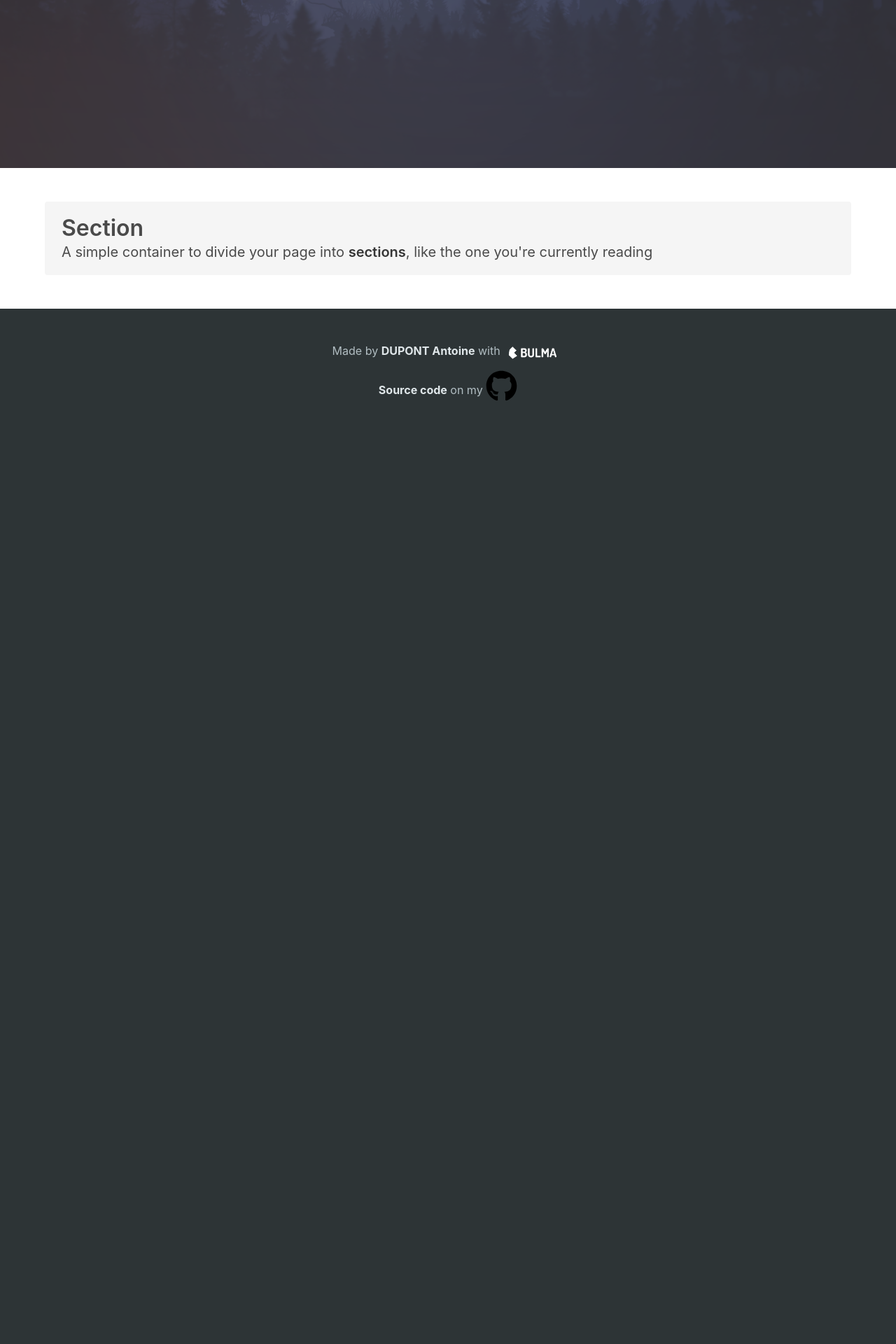
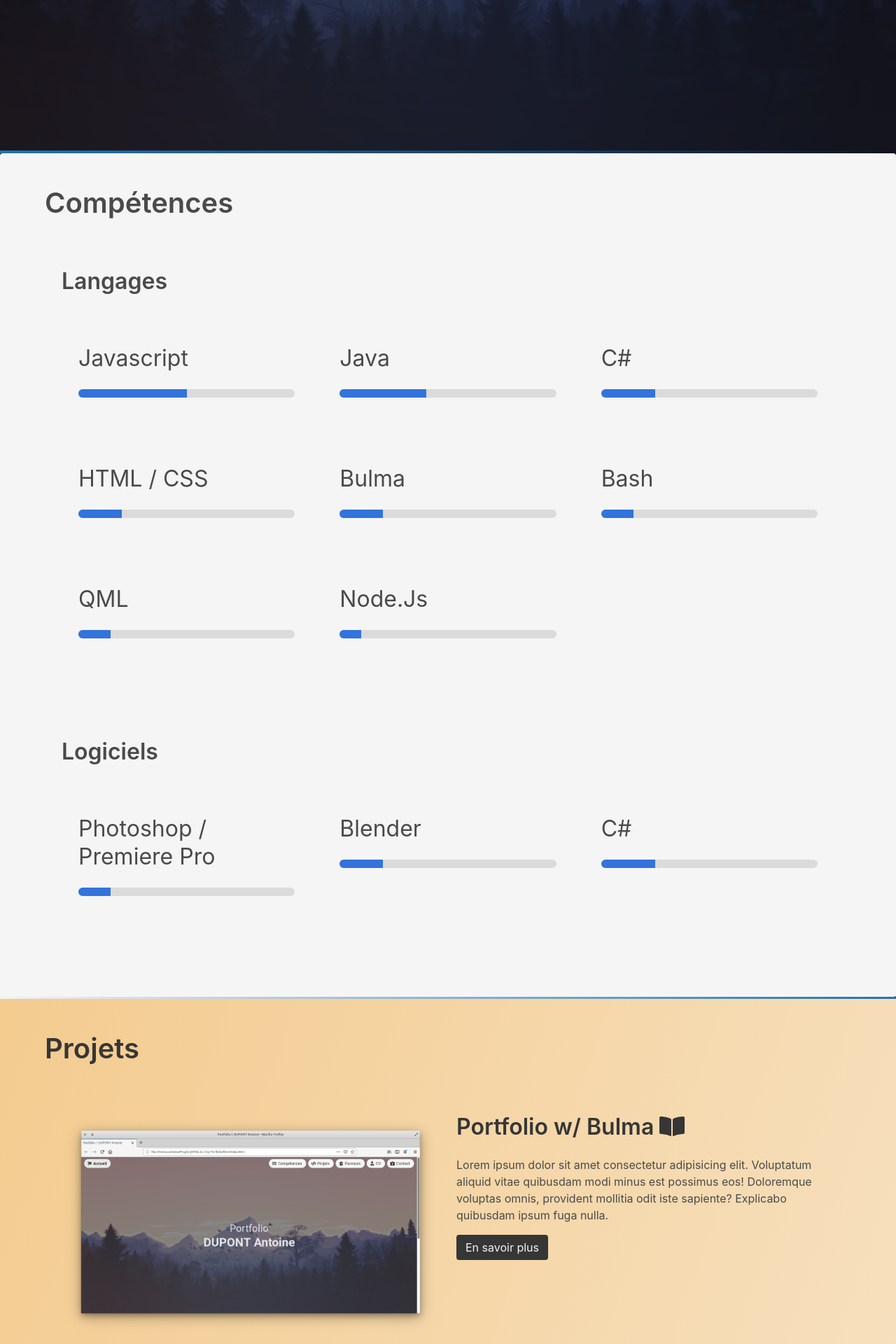
Before and after one commit to BoBsmil3Y/Portfolio, a PHP site: page /html/index.html in a window 1280 px wide. Shown: the part 560-2480 px from the top of the page at 70% size. Before the commit the page ends 1132 px from the top, so only its background shows below. Run offline with PHP 8.4, Linux system fonts and the light colour scheme; some libraries are stand-ins or nearby versions.

Commit message:
Beginning skills section & testing background section

```diff
--- a/css/style.css
+++ b/css/style.css
@@ -1,26 +1,20 @@
 /*
 HEADER
 */
-.hero.has-background {
-  position: relative;
-  overflow: hidden;
-}
-
-.hero-background {
-  position: absolute;
-  object-fit: cover;
-  object-position: center center;
-  width: 100%;
-  height: 100%;
-}
-
-.hero-background.is-transparent {
-  opacity: 0.4;
-}
-
 .hero .hero-body .subtitle,
 .hero .hero-body .title {
   color: #dfe6e9;
+}
+
+.has-background {
+  background-image: url("../img/bg.png");
+  background-position: top center;
+  background-attachment: scroll;
+  background-color: #636e72;
+  background-blend-mode: multiply;
+  background-size: cover;
+  height: 80vh;
+  width: 100%;
 }
 
 /*
@@ -29,9 +23,31 @@ END HEADER
 
 
 
+
 /*
 MAIN CONTENT
 */
+hr {
+  height: 4px;
+  margin-top: -25px;
+  margin-bottom: 0px;
+}
+
+.hr-blue {
+  background: rgb(32, 117, 176);
+  background: linear-gradient(90deg, rgba(32, 117, 176, 1) 0%, rgba(2, 0, 36, 0.053658963585434205) 100%);
+}
+
+.hr-blue-invert {
+  background: rgb(2, 0, 36);
+  background: linear-gradient(90deg, rgba(2, 0, 36, 0.053658963585434205) 0%, rgba(32, 117, 176, 1) 100%);
+}
+
+.section-blue {
+  background-image: linear-gradient(109.6deg, rgba(231, 152, 32, 0.5) 0%, rgba(239, 200, 140, 0.5) 90%);
+}
+
+/*background-image: linear-gradient( 109.6deg,  rgba(3,195,187,1) 11.2%, rgba(180,196,255,1) 91.1% );*/
 
 /*
 END MAIN CONTENT
@@ -39,12 +55,17 @@ END MAIN CONTENT
 
 
 
-
 /*
 FOOTER
 */
 .footer {
-  background-color: #2d3436;
+  background-image: url("../img/bear.png");
+  background-position: auto;
+  background-attachment: scroll;
+  background-color: #636e72;
+  background-blend-mode: multiply;
+  /*background-size: auto 100%;*/
+  background-repeat: no-repeat;
 }
 
 .footer .bulma-logo {
@@ -60,12 +81,10 @@ FOOTER
 
 .footer .footer-text {
   color: #b2bec3;
-
 }
 
 .footer .footer-text b {
   color: #dfe6e9;
-
 }
 
 /*
--- a/html/index.html
+++ b/html/index.html
@@ -1,5 +1,5 @@
 <!DOCTYPE html>
-<html class="">
+<html>
 
 <head>
   <meta charset="utf-8" />
@@ -13,17 +13,17 @@
   <link rel="stylesheet" href="../css/style.css" />
 </head>
 
-<body>
+<body id="body">
+
   <!-- Header -->
-  <section class="hero is-dark is-fullheight has-background">
-    <img alt="Fill Murray" class="hero-background is-transparent" src="../img/bg.png" />
+  <section class="hero is-fullheight has-background" id="has-background">
     <div class="hero-head">
       <!-- Navbar -->
       <header class="navbar is-fixed-top">
         <div class="navbar-brand">
           <div class="navbar-item">
             <div class="buttons">
-              <a class="button is-rounded is-light is-active">
+              <a class="button is-rounded is-light is-active" href="#">
                 <span class="icon is-small"><i class="fas fa-sign" aria-hidden="true"></i></span>
                 <span><b>Accueil</b></span>
               </a>
@@ -44,7 +44,7 @@
                   <span class="icon is-small"><i class="fas fa-list" aria-hidden="true"></i></span>
                   <span> Compétences </span>
                 </a>
-                <a class="button is-rounded is-light">
+                <a class="button is-rounded is-light" href="#projects">
                   <span class="icon is-small"><i class="fas fa-code" aria-hidden="true"></i></span>
                   <span> Projets </span>
                 </a>
@@ -87,19 +87,348 @@
   </section>
   <!-- Header -->
 
-  <section class="section">
+  <hr class="hr-blue" />
+
+  <!-- Section compétences -->
+  <section class="section notification" id="skills">
     <div class="container">
-      <div class="notification">
-        <h1 class="title">Section</h1>
-        <h2 class="subtitle">
-          A simple container to divide your page into <strong>sections</strong>, like the one you're currently reading
-        </h2>
+      <h2 class="title is-2">Compétences</h2>
+      <!--Première ligne de compétences-->
+      <section class="section" id="languages">
+        <h3 class="title is-3">Langages</h3>
+        <section class="section first-line">
+          <div class="columns is-variable is-8">
+            <div class="column">
+              <h3 class="subtitle is-3">Javascript</h3>
+              <progress class="progress is-small is-link" value="50" max="100">50%</progress>
+            </div>
+
+            <div class="column">
+              <h3 class="subtitle is-3">Java</h3>
+              <progress class="progress is-small is-link" value="40" max="100">40%</progress>
+            </div>
+
+            <div class="column">
+              <h3 class="subtitle is-3">C#</h3>
+              <progress class="progress is-small is-link" value="25" max="100">25%</progress>
+            </div>
+
+          </div>
+        </section>
+        <!--Seconde ligne de compétences-->
+        <section class="section second-line">
+          <div class="columns is-variable is-8">
+            <div class="column">
+              <h3 class="subtitle is-3">HTML / CSS</h3>
+              <p></p>
+              <progress class="progress is-small is-link" value="20" max="100">20%</progress>
+            </div>
+            <div class="column">
+              <h3 class="subtitle is-3">Bulma</h3>
+              <progress class="progress is-small is-link" value="20" max="100">20%</progress>
+            </div>
+            <div class="column">
+              <h3 class="subtitle is-3">Bash</h3>
+              <progress class="progress is-small is-link" value="15" max="100">15%</progress>
             </div>
           </div>
         </section>
+        <!--troisième ligne de compétences-->
+        <section class="section second-line">
+          <div class="columns is-variable is-8">
+            <div class="column">
+              <h3 class="subtitle is-3">QML</h3>
+              <progress class="progress is-small is-link" value="15" max="100">15%</progress>
+            </div>
+            <div class="column">
+              <h3 class="subtitle is-3">Node.Js</h3>
+              <progress class="progress is-small is-link" value="10" max="100">10%</progress>
+            </div>
+            <div class="column">
+            </div>
+          </div>
+        </section>
+      </section>
+
+      <section class="section" id="software">
+        <h3 class="title is-3">Logiciels</h3>
+        <section class="section first-line">
+          <div class="columns is-variable is-8">
+            <div class="column">
+              <h3 class="subtitle is-3">Photoshop / Premiere Pro</h3>
+              <progress class="progress is-small is-link" value="15" max="100">15%</progress>
+            </div>
+
+            <div class="column">
+              <h3 class="subtitle is-3">Blender</h3>
+              <progress class="progress is-small is-link" value="20" max="100">20%</progress>
+            </div>
+
+            <div class="column">
+              <h3 class="subtitle is-3">C#</h3>
+              <progress class="progress is-small is-link" value="25" max="100">25%</progress>
+            </div>
+
+          </div>
+        </section>
+      </section>
+    </div>
+  </section>
+  <!-- Section compétences -->
+
+  <hr class="hr-blue-invert" />
+
+  <!-- Section projets -->
+  <section class="section section-blue" id="projects">
+    <div class="container">
+      <h2 class="title is-2">Projets</h2>
+
+      <!-- Projets portfolio -->
+      <section class="section" id="portfolio">
+        <div class="columns">
+          <div class="column">
+            <img src="../img/portfolio.png" alt="image projet portfolio avec le framework Bulma">
+          </div>
+          <div class="column">
+            <div class="content">
+              <h3 class="title is-3"></i>Portfolio w/ Bulma <i class="fas fa-book-open" aria-hidden="true"></i></h3>
+              <p>
+                Lorem ipsum dolor sit amet consectetur adipisicing elit. Voluptatum aliquid vitae quibusdam modi minus
+                est possimus eos! Doloremque voluptas omnis, provident mollitia odit iste sapiente? Explicabo quibusdam
+                ipsum fuga nulla.
+              </p>
+              <button class="button is-dark bottom-right show-modal" id="portfolio">En savoir plus</button>
+              <div class="modal modal-portfolio">
+                <div class="modal-background"></div>
+                <div class="modal-card">
+                  <header class="modal-card-head">
+                    <p class="modal-card-title">Portfolio w/ Bulma</p>
+                    <button class="delete to-close" id="portfolio" aria-label="close"></button>
+                  </header>
+                  <section class="modal-card-body">
+                    Lorem ipsum dolor sit amet consectetur, adipisicing elit. Est cumque quos molestias at voluptas
+                    maxime consequatur nemo nisi placeat, numquam quidem delectus commodi cupiditate molestiae officiis,
+                    mollitia doloribus quas eligendi.
+                  </section>
+                  <footer class="modal-card-foot">
+
+                    <div class="buttons">
+                      <a class="button is-rounded is-dark">
+                        <span class="icon is-small"><i class="fab fa-html5" aria-hidden="true"></i></span>
+                        <span>HTML</span>
+                      </a>
+                      <a class="button is-rounded is-dark">
+                        <span class="icon is-small"><i class="fab fa-css3-alt" aria-hidden="true"></i></span>
+                        <span>CSS</span>
+                      </a>
+                      <a class="button is-rounded is-dark">
+                        <span class="icon is-small"><i class="fab fa-js" aria-hidden="true"></i></span>
+                        <span>Js</span>
+                      </a>
+                      <a class="button is-rounded is-dark" href="https://bulma.io" target="_blank">
+                        <span>Bulma</span>
+                      </a>
+                    </div>
+                  </footer>
+                </div>
+              </div>
+            </div>
+
+          </div>
+        </div>
+
+
+      </section>
+
+      <!-- Projets portfolio -->
+
+      <!-- Projets bot discord -->
+      <section class="section" id="discord-bot">
+        <div class="columns">
+          <div class="column">
+            <div class="content">
+              <h3 class="title is-3"></i>Robot Discord.Js <i class="fas fa-robot" aria-hidden="true"></i></h3>
+              <p>
+                Lorem ipsum dolor sit amet consectetur adipisicing elit. Voluptatum aliquid vitae quibusdam modi minus
+                est possimus eos! Doloremque voluptas omnis, provident mollitia odit iste sapiente? Explicabo quibusdam
+                ipsum fuga nulla.
+              </p>
+              <button class="button is-dark bottom-right show-modal" id="discord">En savoir plus</button>
+              <div class="modal modal-discord">
+                <div class="modal-background"></div>
+                <div class="modal-card">
+                  <header class="modal-card-head">
+                    <p class="modal-card-title">Robot Discord.Js</p>
+                    <button class="delete to-close" id="discord" aria-label="close"></button>
+                  </header>
+                  <section class="modal-card-body">
+                    Lorem ipsum dolor sit amet consectetur, adipisicing elit. Est cumque quos molestias at voluptas
+                    maxime consequatur nemo nisi placeat, numquam quidem delectus commodi cupiditate molestiae officiis,
+                    mollitia doloribus quas eligendi.
+                  </section>
+                  <footer class="modal-card-foot">
+
+                    <div class="buttons">
+                      <a class="button is-rounded is-dark">
+                        <span class="icon is-small"><i class="fab fa-js" aria-hidden="true"></i></span>
+                        <span>Js</span>
+                      </a>
+                      <a class="button is-rounded is-dark">
+                        <span class="icon is-small"><i class="fab fa-node-js" aria-hidden="true"></i></span>
+                        <span>Node.Js</span>
+                      </a>
+                    </div>
+                  </footer>
+                </div>
+              </div>
+            </div>
+
+          </div>
+          <div class="column">
+            <img src="../img/portfolio.png" alt="image projet robot discord lancé avec Node.js">
+          </div>
+        </div>
+
+
+      </section>
+      <!-- Projets bot discord -->
+
+      <!-- Projets rendu 3D -->
+      <section class="section" id="3d-render">
+        <div class="columns">
+
+          <div class="column">
+            <img src="../img/portfolio.png" alt="image projet robot discord lancé avec Node.js">
+          </div>
+
+          <div class="column">
+            <div class="content">
+              <h3 class="title is-3"></i>Rendu 3D <i class="fas fa-cube" aria-hidden="true"></i></h3>
+              <p>
+                Lorem ipsum dolor sit amet consectetur adipisicing elit. Voluptatum aliquid vitae quibusdam modi minus
+                est possimus eos! Doloremque voluptas omnis, provident mollitia odit iste sapiente? Explicabo quibusdam
+                ipsum fuga nulla.
+              </p>
+              <button class="button is-dark bottom-right show-modal" id="3d-render">En savoir plus</button>
+              <div class="modal modal-3d-render">
+                <div class="modal-background"></div>
+                <div class="modal-card">
+                  <header class="modal-card-head">
+                    <p class="modal-card-title">Rendu 3D</p>
+                    <button class="delete to-close" id="3d-render" aria-label="close"></button>
+                  </header>
+                  <section class="modal-card-body">
+                    Lorem ipsum dolor sit amet consectetur, adipisicing elit. Est cumque quos molestias at voluptas
+                    maxime consequatur nemo nisi placeat, numquam quidem delectus commodi cupiditate molestiae officiis,
+                    mollitia doloribus quas eligendi.
+                  </section>
+                  <footer class="modal-card-foot">
+
+                    <div class="buttons">
+                      <a class="button is-rounded is-dark">
+                        <span>Blender</span>
+                      </a>
+                      <a class="button is-rounded is-dark">
+                        <span>Mineways</span>
+                      </a>
+                      <a class="button is-rounded is-dark">
+                        <span>Photoshop</span>
+                      </a>
+                    </div>
+                  </footer>
+                </div>
+              </div>
+            </div>
+
+          </div>
+
+        </div>
+
+
+      </section>
+      <!-- Projets rendu 3D -->
+
+      <!-- Projets serveur -->
+      <section class="section" id="server">
+        <div class="columns">
+
+          <div class="column">
+            <div class="content">
+              <h3 class="title is-3"></i>Serveur de jeu <i class="fas fa-gamepad" aria-hidden="true"></i></h3>
+              <p>
+                Lorem ipsum dolor sit amet consectetur adipisicing elit. Voluptatum aliquid vitae quibusdam modi minus
+                est possimus eos! Doloremque voluptas omnis, provident mollitia odit iste sapiente? Explicabo quibusdam
+                ipsum fuga nulla.
+              </p>
+              <button class="button is-dark bottom-right show-modal" id="server">En savoir plus</button>
+              <div class="modal modal-server">
+                <div class="modal-background"></div>
+                <div class="modal-card">
+                  <header class="modal-card-head">
+                    <p class="modal-card-title">Serveur de jeu</p>
+                    <button class="delete to-close" id="server" aria-label="close"></button>
+                  </header>
+                  <section class="modal-card-body">
+                    Lorem ipsum dolor sit amet consectetur, adipisicing elit. Est cumque quos molestias at voluptas
+                    maxime consequatur nemo nisi placeat, numquam quidem delectus commodi cupiditate molestiae officiis,
+                    mollitia doloribus quas eligendi.
+                  </section>
+                  <footer class="modal-card-foot">
+
+                    <div class="buttons">
+                      <a class="button is-rounded is-dark">
+                        <span class="icon is-small"><i class="fab fa-java" aria-hidden="true"></i></span>
+                        <span>Java</span>
+                      </a>
+                      <a class="button is-rounded is-dark">
+                        <span class="icon is-small"><i class="fab fa-linux" aria-hidden="true"></i></span>
+                        <span>Bash & Linux</span>
+                      </a>
+                      <a class="button is-rounded is-dark">
+                        <span class="icon is-small"><i class="fas fa-users" aria-hidden="true"></i></span>
+                        <span>Manager</span>
+                      </a>
+                      <a class="button is-rounded is-dark">
+                        <span>Configuration</span>
+                      </a>
+                    </div>
+                  </footer>
+                </div>
+              </div>
+            </div>
+          </div>
+
+          <div class="column">
+            <img src="../img/portfolio.png" alt="image projet robot discord lancé avec Node.js">
+          </div>
+
+        </div>
+
+
+      </section>
+      <!-- Projets bot discord -->
+
+
+    </div>
+  </section>
+  <!-- Section projets -->
+
+
+  <hr class="hr-blue" />
+  <!-- Section cv -->
+  <section class="section notification" id="resume">
+    <div class="container">
+      <h2 class="title is-2">CV</h2>
+
+    </div>
+  </section>
+  <!-- Section cv -->
+
+  <hr class="hr-blue-invert" />
 
   <!-- Footer -->
-  <section class="footer">
+  <section>
+    <div class="footer">
       <div class="content has-text-centered">
         <p class="footer-text"> Made by <b>DUPONT Antoine</b> with
           <a href="https://bulma.io" target=_blank>
@@ -113,9 +442,12 @@
           </a>
         </p>
       </div>
+    </div>
   </section>
   <!-- Footer -->
 
+  <script src="https://code.jquery.com/jquery-3.4.1.min.js"
+    integrity="sha256-CSXorXvZcTkaix6Yvo6HppcZGetbYMGWSFlBw8HfCJo=" crossorigin="anonymous"></script>
   <script type="text/javascript" src="../js/main.js"></script>
 </body>
 
--- a/js/main.js
+++ b/js/main.js
@@ -1,3 +1,6 @@
+/*
+Navbar burger enable
+*/
 document.addEventListener('DOMContentLoaded', () => {
 
   // Get all "navbar-burger" elements
@@ -23,3 +26,28 @@ document.addEventListener('DOMContentLoaded', () => {
   }
 
 });
+
+/*
+Show modal on button click
+*/
+
+$(".show-modal").click(function() {
+  $(".modal-" + $(this).attr("id")).addClass("is-active");
+});
+
+$(".to-close").click(function() {
+  $(".modal-" + $(this).attr("id")).removeClass("is-active");
+});
+
+
+/*
+Parallax background
+*/
+document.getElementById("body").onscroll = function myFunction() {
+  var scrolltotop = document.scrollingElement.scrollTop;
+  var target = document.getElementById("has-background");
+  var xvalue = "center";
+  var factor = 0.5;
+  var yvalue = scrolltotop * factor;
+  target.style.backgroundPosition = xvalue + " " + yvalue + "px";
+}
```
Also changed, not shown: package.json (added, +22 -0 lines), img/bear.png (added), img/forest.png (added), img/portfolio.png (added), package-lock.json (added). Lines whose indentation alone changed are shown as unchanged.
